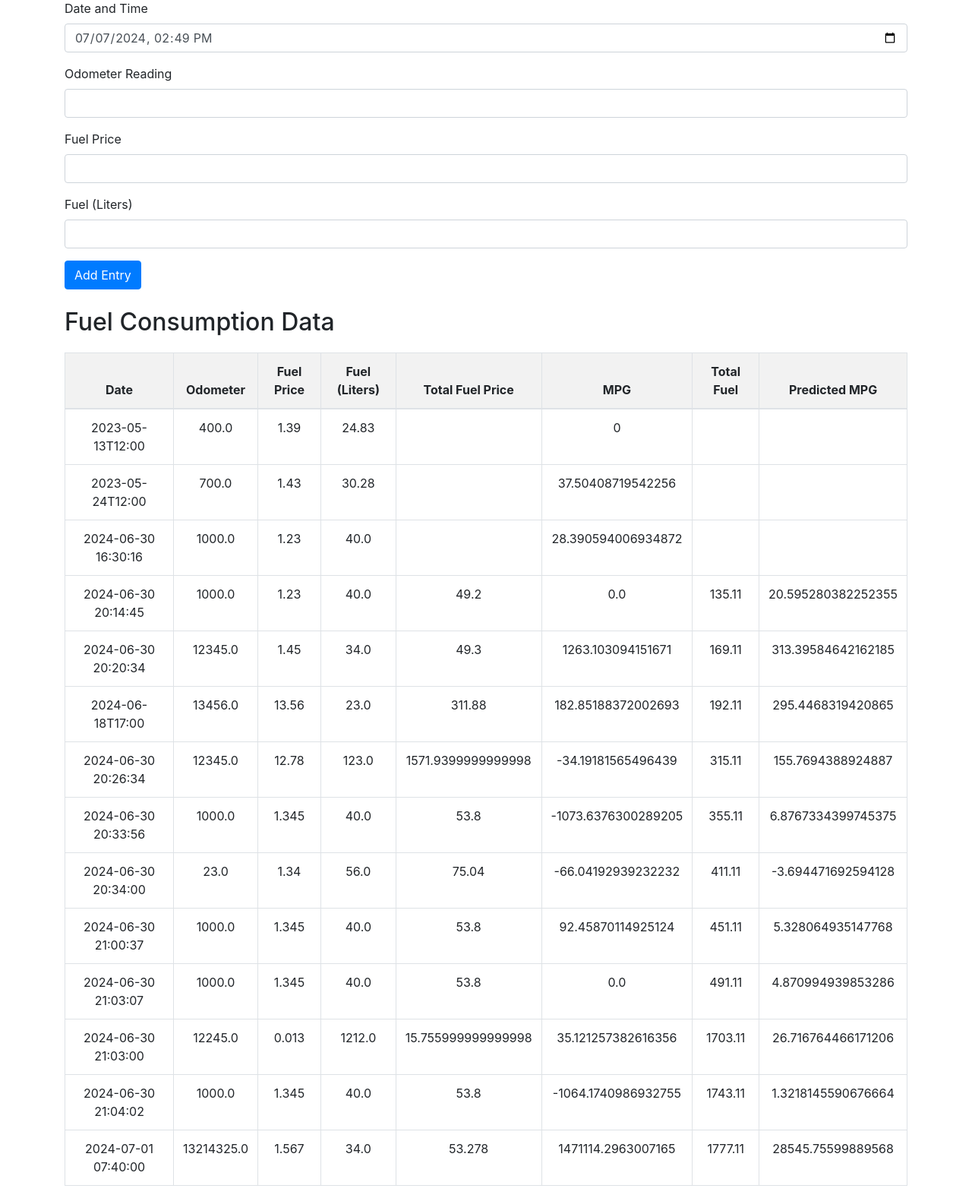
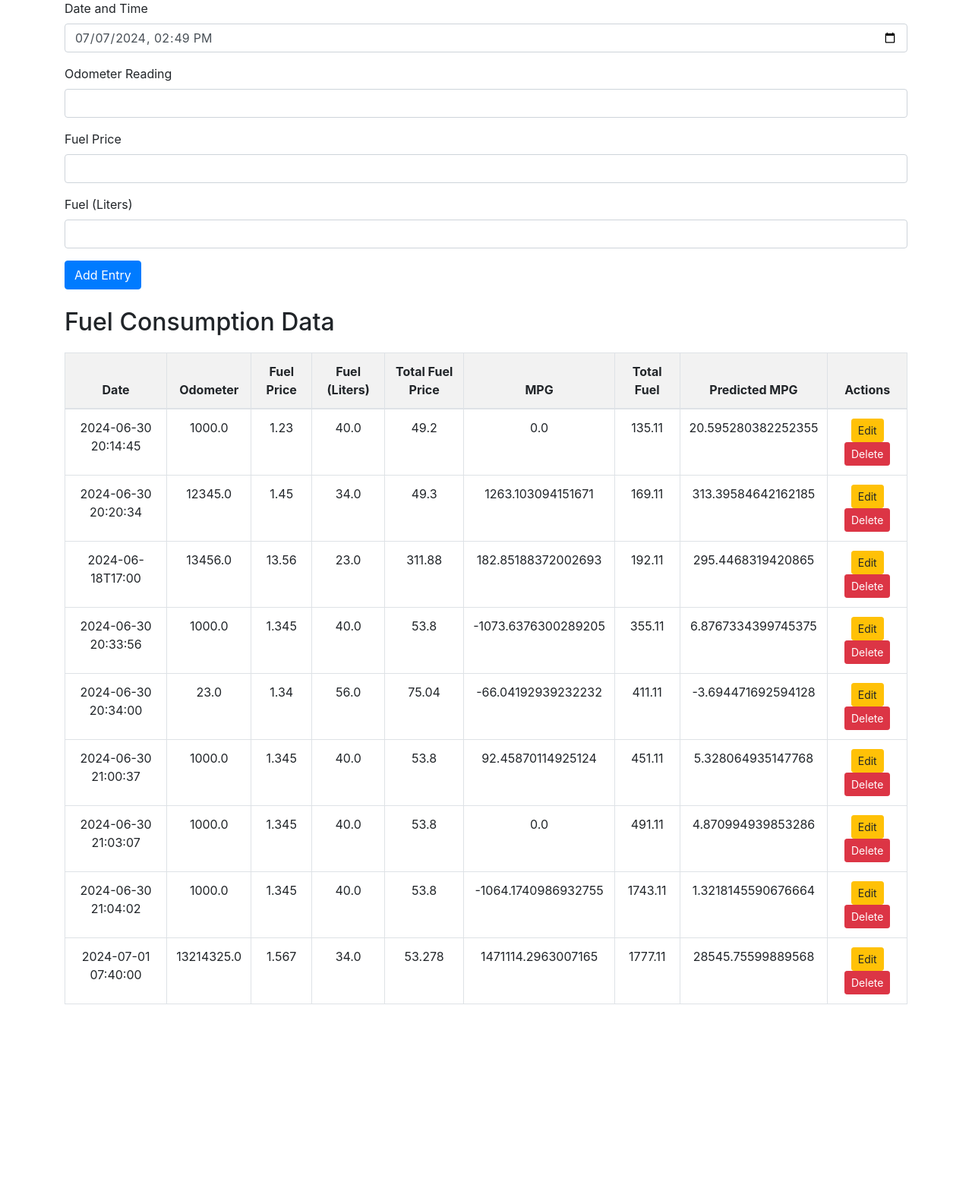
Before and after one commit to mveplus/fuellog, a Flask app: page / in a window 1280 px wide. Shown: the part 71-1648 px from the top of the page at 76% size. After the commit the page ends 1393 px from the top, so only its background shows below. Run offline with Flask 2, Linux system fonts and the light colour scheme; some libraries are stand-ins or nearby versions.

Commit message:
Display json data 2

```diff
--- a/app.py
+++ b/app.py
@@ -90,6 +90,57 @@ def add_entry():
     return jsonify(new_entry)
 
 
+@app.route('/delete/<int:index>', methods=['DELETE'])
+def delete_entry(index):
+    data = load_data()
+    if 0 <= index < len(data):
+        del data[index]
+        save_data(data)
+        return jsonify({'success': True})
+    return jsonify({'success': False}), 404
+
+
+@app.route('/edit/<int:index>', methods=['POST'])
+def edit_entry(index):
+    data = load_data()
+    if 0 <= index < len(data):
+        entry = data[index]
+        date = request.form.get('date')
+        if not date:
+            date = datetime.now().strftime('%Y-%m-%d %H:%M:%S')
+        else:
+            date = datetime.strptime(date, '%Y-%m-%dT%H:%M').strftime('%Y-%m-%d %H:%M:%S')
+
+        fuel_price = request.form['fuel_price']
+        if '.' in fuel_price:
+            fuel_price = float(fuel_price)
+        else:
+            fuel_price = int(fuel_price) / 1000  # Convert to decimal
+
+        entry.update({
+            'date': date,
+            'odometer': float(request.form['odometer']),
+            'fuel_price': fuel_price,
+            'fuel': float(request.form['fuel']),
+            'total_fuel_price': fuel_price * float(request.form['fuel'])
+        })
+
+        if index > 0:
+            last_entry = data[index - 1]
+            entry['mpg'] = calculate_mpg(last_entry, entry)
+        else:
+            entry['mpg'] = 0
+
+        data[index] = entry
+        total_fuel = calculate_total_fuel(data)
+        predicted_mpg = calculate_predicted_mpg(data)
+        entry['total_fuel'] = total_fuel
+        entry['predicted_mpg'] = predicted_mpg
+        save_data(data)
+        return jsonify({'success': True})
+    return jsonify({'success': False}), 404
+
+
 @app.route('/export')
 def export_data():
     data = load_data()
--- a/data.json
+++ b/data.json
@@ -1,25 +1,4 @@
 [
-    {
-        "date": "2023-05-13T12:00",
-        "odometer": 400.0,
-        "fuel_price": 1.39,
-        "fuel": 24.83,
-        "mpg": 0
-    },
-    {
-        "date": "2023-05-24T12:00",
-        "odometer": 700.0,
-        "fuel_price": 1.43,
-        "fuel": 30.28,
-        "mpg": 37.50408719542256
-    },
-    {
-        "date": "2024-06-30 16:30:16",
-        "odometer": 1000.0,
-        "fuel_price": 1.23,
-        "fuel": 40.0,
-        "mpg": 28.390594006934872
-    },
     {
         "date": "2024-06-30 20:14:45",
         "odometer": 1000.0,
@@ -49,16 +28,6 @@
         "mpg": 182.85188372002693,
         "total_fuel": 192.11,
         "predicted_mpg": 295.4468319420865
-    },
-    {
-        "date": "2024-06-30 20:26:34",
-        "odometer": 12345.0,
-        "fuel_price": 12.78,
-        "fuel": 123.0,
-        "total_fuel_price": 1571.9399999999998,
-        "mpg": -34.19181565496439,
-        "total_fuel": 315.11,
-        "predicted_mpg": 155.7694388924887
     },
     {
         "date": "2024-06-30 20:33:56",
@@ -101,16 +70,6 @@
         "predicted_mpg": 4.870994939853286
     },
     {
-        "date": "2024-06-30 21:03:00",
-        "odometer": 12245.0,
-        "fuel_price": 0.013,
-        "fuel": 1212.0,
-        "total_fuel_price": 15.755999999999998,
-        "mpg": 35.121257382616356,
-        "total_fuel": 1703.11,
-        "predicted_mpg": 26.716764466171206
-    },
-    {
         "date": "2024-06-30 21:04:02",
         "odometer": 1000.0,
         "fuel_price": 1.345,
--- a/templates/index.html
+++ b/templates/index.html
@@ -55,6 +55,7 @@
                     <th>MPG</th>
                     <th>Total Fuel</th>
                     <th>Predicted MPG</th>
+                    <th>Actions</th>
                 </tr>
             </thead>
             <tbody>
@@ -68,11 +69,51 @@
                     <td>{{ entry.mpg }}</td>
                     <td>{{ entry.total_fuel }}</td>
                     <td>{{ entry.predicted_mpg }}</td>
+                    <td>
+                        <button class="btn btn-warning btn-sm" onclick="editEntry({{ loop.index0 }})">Edit</button>
+                        <button class="btn btn-danger btn-sm" onclick="deleteEntry({{ loop.index0 }})">Delete</button>
+                    </td>
                 </tr>
                 {% endfor %}
             </tbody>
         </table>
     </div>
+
+    <!-- Edit Entry Modal -->
+    <div class="modal fade" id="editModal" tabindex="-1" aria-labelledby="editModalLabel" aria-hidden="true">
+        <div class="modal-dialog">
+            <div class="modal-content">
+                <div class="modal-header">
+                    <h5 class="modal-title" id="editModalLabel">Edit Entry</h5>
+                    <button type="button" class="close" data-dismiss="modal" aria-label="Close">
+                        <span aria-hidden="true">&times;</span>
+                    </button>
+                </div>
+                <div class="modal-body">
+                    <form id="edit-form">
+                        <div class="form-group">
+                            <label for="edit-date">Date and Time</label>
+                            <input type="datetime-local" class="form-control" id="edit-date" name="date">
+                        </div>
+                        <div class="form-group">
+                            <label for="edit-odometer">Odometer Reading</label>
+                            <input type="number" class="form-control" id="edit-odometer" name="odometer" required>
+                        </div>
+                        <div class="form-group">
+                            <label for="edit-fuel_price">Fuel Price</label>
+                            <input type="number" step="0.001" class="form-control" id="edit-fuel_price" name="fuel_price" required>
+                        </div>
+                        <div class="form-group">
+                            <label for="edit-fuel">Fuel (Liters)</label>
+                            <input type="number" class="form-control" id="edit-fuel" name="fuel" required>
+                        </div>
+                        <button type="submit" class="btn btn-primary">Save changes</button>
+                    </form>
+                </div>
+            </div>
+        </div>
+    </div>
+
     <script src="https://ajax.googleapis.com/ajax/libs/jquery/3.5.1/jquery.min.js"></script>
     <script src="https://cdnjs.cloudflare.com/ajax/libs/popper.js/1.16.0/umd/popper.min.js"></script>
     <script src="https://maxcdn.bootstrapcdn.com/bootstrap/4.5.2/js/bootstrap.min.js"></script>
@@ -92,6 +133,53 @@
             })
             .catch(error => console.error('Error:', error));
         });
+
+        function deleteEntry(index) {
+            fetch(`/delete/${index}`, {
+                method: 'DELETE',
+            })
+            .then(response => response.json())
+            .then(data => {
+                if (data.success) {
+                    location.reload();
+                } else {
+                    alert('Failed to delete entry.');
+                }
+            })
+            .catch(error => console.error('Error:', error));
+        }
+
+        function editEntry(index) {
+            // Load the current entry data into the modal form
+            var entry = {{ entries|tojson }};
+            var currentEntry = entry[index];
+
+            document.getElementById('edit-date').value = currentEntry.date.replace(' ', 'T');
+            document.getElementById('edit-odometer').value = currentEntry.odometer;
+            document.getElementById('edit-fuel_price').value = currentEntry.fuel_price;
+            document.getElementById('edit-fuel').value = currentEntry.fuel;
+
+            $('#editModal').modal('show');
+
+            document.getElementById('edit-form').onsubmit = function(event) {
+                event.preventDefault();
+
+                var formData = new FormData(this);
+                fetch(`/edit/${index}`, {
+                    method: 'POST',
+                    body: formData
+                })
+                .then(response => response.json())
+                .then(data => {
+                    if (data.success) {
+                        location.reload();
+                    } else {
+                        alert('Failed to edit entry.');
+                    }
+                })
+                .catch(error => console.error('Error:', error));
+            };
+        }
     </script>
 </body>
 </html>
```
